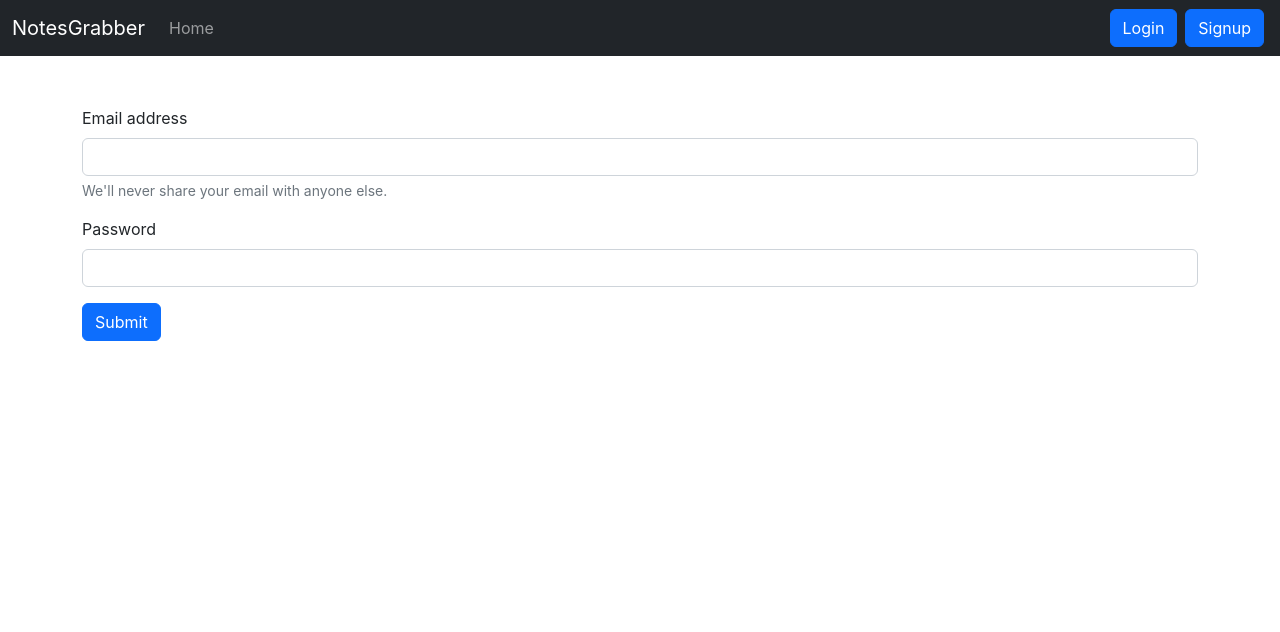
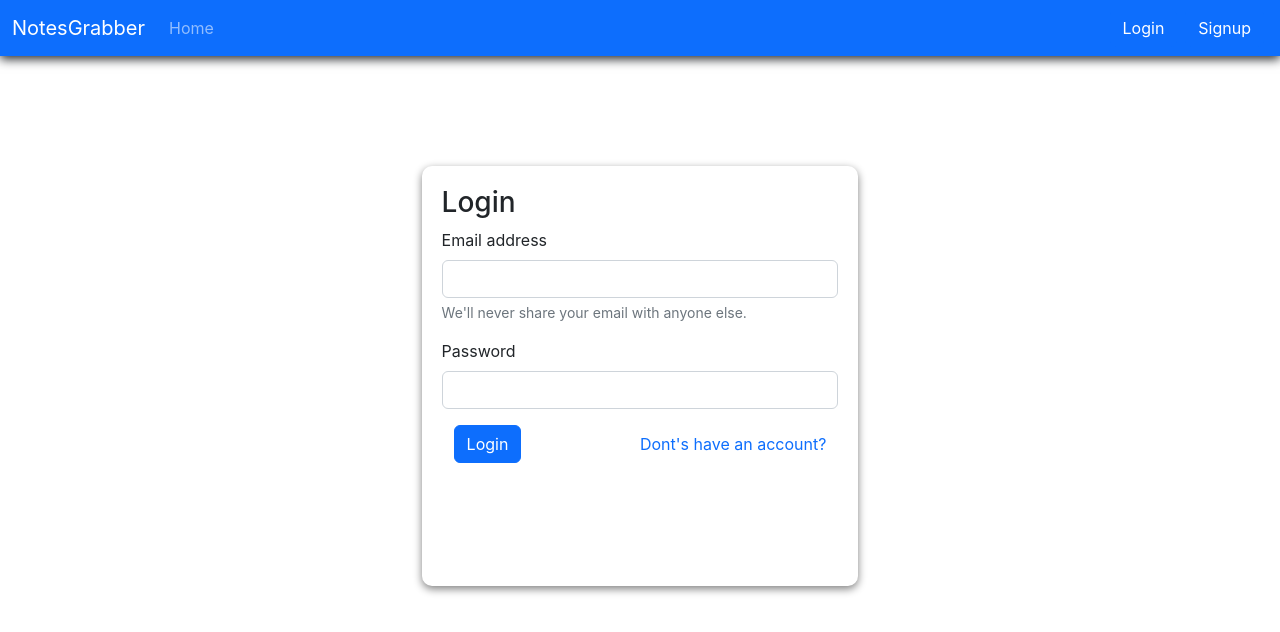
Before and after one commit to scragonrex/NotesGrabber, a React (Create React App) app: page /login in a window 1280 px wide. Shown: the top 632 px of the page. Built offline with nearby package versions, Linux system fonts and the light colour scheme; the HTML template or start-up script is replaced by a standard one.

Commit message:
Added styling

```diff
--- a/src/App.css
+++ b/src/App.css
@@ -1,3 +1,26 @@
 i{
   cursor:pointer;
 }
+
+.linkHover{
+  text-decoration: none;
+  transition: 0.3s;
+}
+.linkHover:hover {
+  font-size: large;
+}
+
+.fa-circle-plus{
+  color: #0d6efd;
+  transition: 0.3s;
+}
+.fa-circle-plus:hover{
+  color: rgb(16, 13, 172);
+  transform: scale(1.3);
+}
+.fa-trash, .fa-pen-to-square {
+  transition: 0.3s;
+}
+.fa-trash:hover, .fa-pen-to-square:hover{
+  transform: scale(1.5);
+}
--- a/src/components/Alert.js
+++ b/src/components/Alert.js
@@ -9,7 +9,7 @@ function Alert(props) {
   }
   return (
 
-    <div style={{height:'50px'}}>
+    <div className="fasde show" style={{height:'40px'}}>
         {props.alert && <div className={`alert alert-${props.alert.type} alert-dismissible fade show`} srole="alert">
   <strong>{captilise(props.alert.type)}</strong> {props.alert.msg}
   </div>}
--- a/src/components/Login.js
+++ b/src/components/Login.js
@@ -1,12 +1,13 @@
 import React, { useState } from 'react'
-import { useNavigate } from 'react-router-dom';
+import { Link, useNavigate } from 'react-router-dom';
 
 const Login = (props) => {
     let navigate = useNavigate();
     const [credentials, setCredentials] = useState({email:"", password:""});
+    const [isLoading, setIsLoading] = useState(false);
     const handleSubmit = async (e) => {
         e.preventDefault();
-
+        setIsLoading(true);
         // const response = await fetch("https://notesgrabbert1.onrender.com/api/auth/login", {
         const response = await fetch("http://localhost:5000/api/auth/login", {
             method: 'POST',
@@ -16,6 +17,7 @@ const Login = (props) => {
             body: JSON.stringify({ email:credentials.email, password:credentials.password })
         });
         const json = await response.json();
+        setIsLoading(false);
         console.log(json);
         if(json.success)
         {
@@ -31,7 +33,21 @@ const Login = (props) => {
     const handleChange = (e) => {
         setCredentials({ ...credentials, [e.target.name]: e.target.value })
     }
+
+    if(isLoading)
+    return(
+        <div class="d-flex justify-content-center">
+  <div class="spinner-border" role="status">
+    <span class="visually-hidden">Loading...</span>
+  </div>
+</div>
+    );
+
+
     return (
+        <div className="container" style={{width:"100%", height:"70vh", display:"flex", justifyContent:"center", alignItems:"center"}}>
+        <div className="container" style={{width:"40%", height:"75%", boxShadow:"0px 3px 8px 0px grey", borderRadius:'10px', padding:"20px"}}>
+            <h3>Login</h3>
         <form onSubmit={handleSubmit}>
             <div className="mb-3">
                 <label htmlFor="email" className="form-label">Email address</label>
@@ -42,8 +58,14 @@ const Login = (props) => {
                 <label htmlFor="password" className="form-label">Password</label>
                 <input type="password" className="form-control" value={credentials.password} name='password' id="password" onChange={handleChange}/>
             </div>
-            <button type="submit" className="btn btn-primary">Submit</button>
+            <div className="container" style={{display:"flex", justifyContent:"space-between", alignItems:"center"}}>
+            <button type="submit" className="btn btn-primary">Login</button>
+            <Link className="linkHover" to="/signup" style={{textDecoration:"none",
+            }}>Dont's have an account?</Link>
+            </div>
         </form>
+        </div>
+        </div>
     )
 }
 
--- a/src/components/Navbar.js
+++ b/src/components/Navbar.js
@@ -13,7 +13,7 @@ function Navbar() {
     navigate('/login');
   }
   return (
-    <nav className="navbar navbar-expand-lg navbar-dark bg-dark">
+    <nav className="navbar navbar-expand-lg navbar-dark bg-primary" style={{boxShadow:"0px 3px 10px 0px"}}>
       <div className="container-fluid">
         <Link className="navbar-brand" to="/">NotesGrabber</Link>
         <button className="navbar-toggler" type="button" data-bs-toggle="collapse" data-bs-target="#navbarSupportedContent" aria-controls="navbarSupportedContent" aria-expanded="false" aria-label="Toggle navigation">
--- a/src/components/Notes.js
+++ b/src/components/Notes.js
@@ -7,7 +7,8 @@ function Notes(props) {
   let navigate = useNavigate();
   const context = useContext(noteContext);
   const { notes, getNote, editNote} = context;
-  const [note, setNote] = useState({id:"", etitle:"", edescription:"", etag:""})
+  const [note, setNote] = useState({id:"", etitle:"", edescription:"", etag:""});
+  const [isAdd, setIsAdd] = useState(false);
   useEffect(() => {
     if(localStorage.getItem('token'))
     getNote();
@@ -40,7 +41,7 @@ function Notes(props) {
 
   return (
     <>
-      <AddNote showAlert={props.showAlert}/>
+      {/* <AddNote showAlert={props.showAlert}/> */}
       <button ref={ref} type="button" className="btn btn-primary d-none" data-bs-toggle="modal" data-bs-target="#exampleModal">
         Launch demo modal
       </button>
@@ -74,7 +75,7 @@ function Notes(props) {
           </div>
         </div>
       </div>
-      <div className='row my-2'>
+      <div className='row'>
         <h2>Your Notes</h2>
         <div className="container mx-1">
           {notes.length===0 && 'No notes available'}
@@ -85,6 +86,8 @@ function Notes(props) {
           })
         }
       </div>
+      <i className="fa-solid fa-circle-plus fa-3x mt-4" onClick={()=>setIsAdd(!isAdd)}></i>
+      {isAdd && <AddNote showAlert={props.showAlert}/>}
     </>
   )
 }
--- a/src/components/Signup.js
+++ b/src/components/Signup.js
@@ -4,9 +4,12 @@ import { useNavigate } from 'react-router-dom';
 const Signup = (props) => {
   let navigate = useNavigate();
   const [credentials, setCredentials] = useState({name:"", email:"", password:"",cpassword:""});
+  const [isLoading, setIsLoading] = useState(false);
+
   const handleSubmit = async (e) => {
     const {name, email, password} = credentials;
     e.preventDefault();
+    setIsLoading(true);
     // const response = await fetch("https://notesgrabbert1.onrender.com/api/auth/createuser", {
     const response = await fetch("http://localhost:5000/api/auth/createuser", {
         method: 'POST',
@@ -16,16 +19,15 @@ const Signup = (props) => {
         body: JSON.stringify({ name, email, password })
     });
     const json = await response.json();
+    setIsLoading(false);
     console.log(json);
-    if(json.success==="ok")
+    if(json.success)
     {
         //Save the authtoken and redirect
         localStorage.setItem('token', json.authToken);
         navigate('/');
         props.showAlert("Account created successfully", "success");
     }
-    else if(json.success==="exist")
-    props.showAlert("Account already exist!", "warning");
     else
     props.showAlert("Invalid credentials", "danger");
 }
@@ -33,8 +35,20 @@ const Signup = (props) => {
 
     setCredentials({ ...credentials, [e.target.name]: e.target.value })
 }
+
+if(isLoading)
+return(
+    <div class="d-flex justify-content-center">
+<div class="spinner-border" role="status">
+<span class="visually-hidden">Loading...</span>
+</div>
+</div>
+);
+
   return (
-    <div className='container'>
+    <div className="container" style={{width:"100%", height:"70vh", display:"flex", justifyContent:"center", alignItems:"center"}}>
+    <div className="container mt-5" style={{width:"40%", height:"114%", boxShadow:"0px 3px 8px 0px grey", borderRadius:'10px', padding:"20px"}}>
+    <h3>Create your Account</h3>
       <form onSubmit={handleSubmit}>
       <div className="mb-3">
           <label htmlFor="name" className="form-label">Name</label>
@@ -53,8 +67,9 @@ const Signup = (props) => {
           <label htmlFor="cpassword" className="form-label">Confirm Password</label>
           <input type="password" className="form-control" value={credentials.cpassword} required minLength={5} name='cpassword' id="cpassword" onChange={handleChange} />
         </div>
-        <button type="submit" className="btn btn-primary">Submit</button>
+        <button type="submit" className="btn btn-primary">Signup</button>
       </form>
+    </div>
     </div>
   )
 }
```
